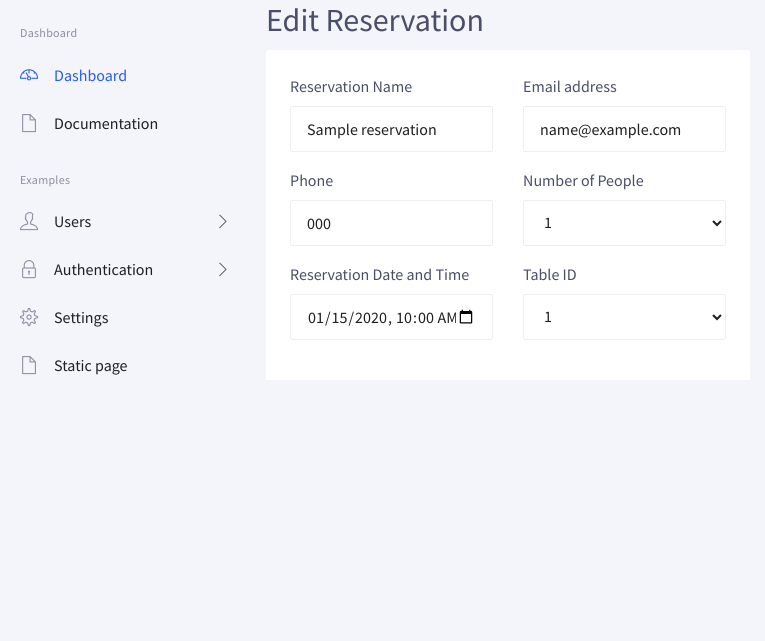
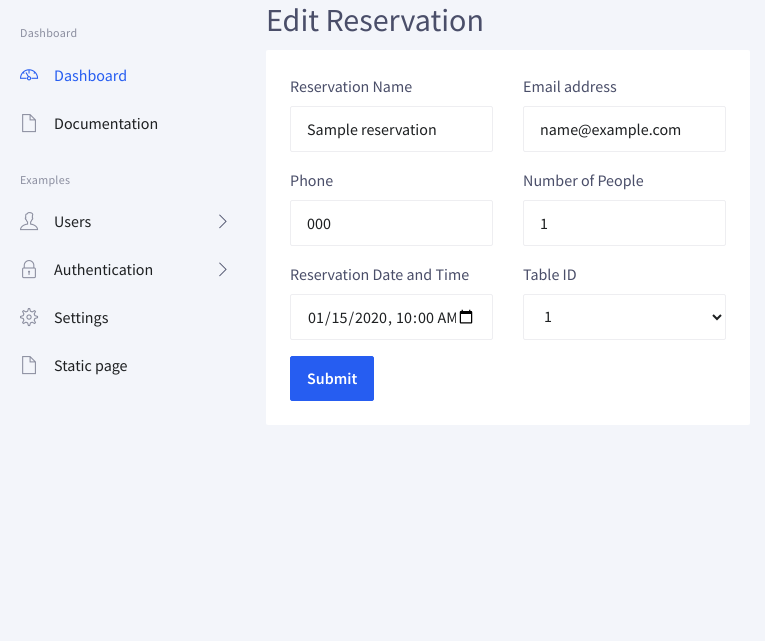
Before and after one commit to Raptr3x/table-reservation-system, a PHP site: template templates/admin/panel/edit_reservation.html.twig in a window 1280 px wide. Shown: the part 65-706 px from the top of the page, without its empty margins (0-765 px from the left). Run offline with PHP 8.4, Linux system fonts and the light colour scheme; the template is opened without the code that fills it: most values are stand-ins (such as "Sample title", 1, 10 or a date in 2020); a stand-in replaces the project's code that opens the database connection; some libraries are stand-ins or nearby versions; some web fonts are replaced.

Commit message:
add numOfPeople input & available table iteration

```diff
--- a/templates/admin/panel/edit_reservation.html.twig
+++ b/templates/admin/panel/edit_reservation.html.twig
@@ -34,15 +34,10 @@
 								<div class="col-md-6">
 									<div class="form-group">
 										<label for="numOfPeople_{{ reservation.resID }}">Number of People</label>
-										<select class="form-control" id="numOfPeople_{{ reservation.resID }}" value="{{ reservation.numOfPeople }}">
-											<option>1</option>
-											<option>2</option>
-											<option>3</option>
-											<option>4</option>
-											<option>5</option>
-										</select>
+										<input type="number" class="form-control" id="numOfPeople_{{ reservation.resID }}" value="{{ reservation.numOfPeople }}" min="1">
 									</div>
 								</div>
+
 							</div>
 							<div class="row">
 								<div class="col-md-6">
@@ -55,15 +50,14 @@
 									<div class="form-group">
 										<label for="tableID_{{ reservation.resID }}">Table ID</label>
 										<select class="form-control" id="tableID_{{ reservation.resID }}" value="{{ reservation.tableID }}">
-											<option>1</option>
-											<option>2</option>
-											<option>3</option>
-											<option>4</option>
-											<option>5</option>
+                                            {% for table in tables %}
+											    <option>{{table.tableID}}</option>
+                                            {% endfor %}
 										</select>
 									</div>
 								</div>
 							</div>
+							<div class="btn btn-primary">Submit</div>
 						</form>
 					</div>
 				</div>
@@ -71,4 +65,5 @@
 			</div>
 		</div>
 	</div>
+    <script src="/assets/js/pages/edit_reservation.js"></script>
 {% endblock %}
```
